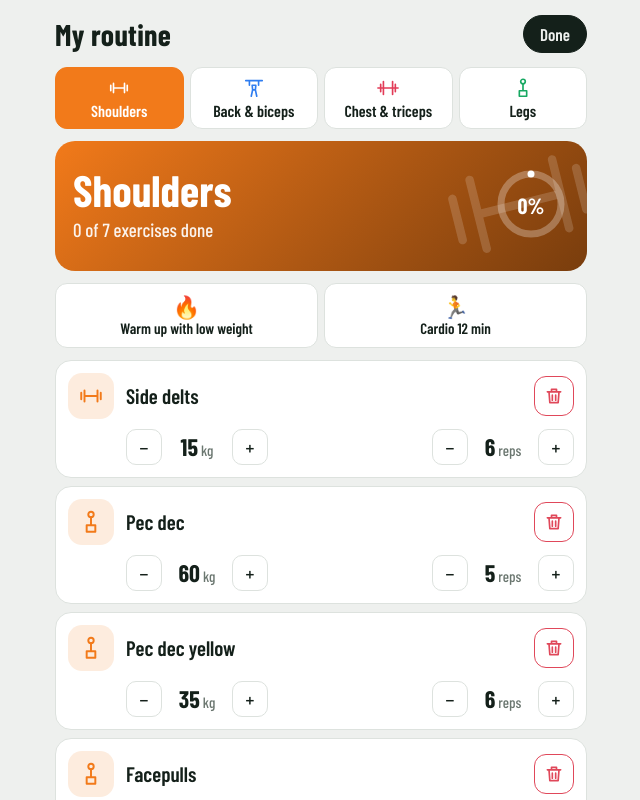
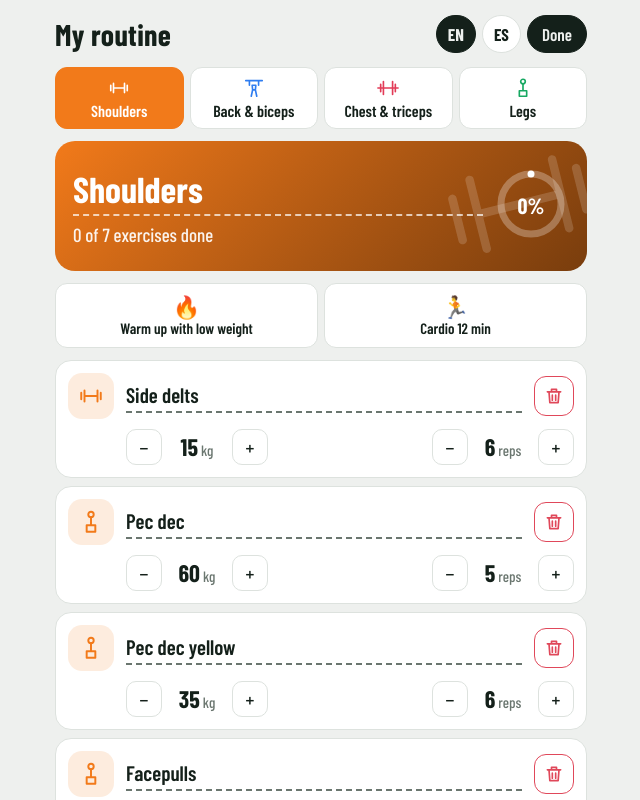
Before and after one commit to Martinsan14/GYM, a plain HTML site: page index.html in a window 1280 px wide. Both pictures are taken after a click on the button "Edit". Shown: the top 800 px of the page, without its empty margins (319-959 px from the left). Drawn offline with nearby package versions, Linux system fonts and the light colour scheme.

Commit message:
New
Updated HTML structure and styles for better layout and accessibility.

```diff
--- a/index.html
+++ b/index.html
@@ -1,4 +1,4 @@
-<!DOCTYPE html>
+ <!DOCTYPE html>
 <html lang="en">
 <head>
 <meta charset="utf-8">
@@ -15,19 +15,23 @@ html{scroll-padding-top:env(safe-area-inset-top,0px)}
 body{margin:0;background:var(--bg);color:var(--ink);font:17px/1.35 "Barlow Condensed","Arial Narrow",system-ui,sans-serif;max-width:560px;margin-inline:auto;padding:14px 14px 90px}
 button{cursor:pointer;font-family:inherit;color:inherit}
 button:focus-visible{outline:3px solid var(--g);outline-offset:2px}
-.top{display:flex;justify-content:space-between;align-items:center;margin-bottom:12px}
+.top{display:flex;justify-content:space-between;align-items:center;margin-bottom:12px;gap:8px}
 .top h1{margin:0;font-size:30px;font-weight:700;letter-spacing:.3px}
-.ed{padding:8px 16px;border-radius:20px;border:1px solid var(--line);background:var(--card);font-size:17px;font-weight:600}
-.ed[aria-pressed="true"]{background:var(--ink);color:var(--bg);border-color:var(--ink)}
+.acts{display:flex;gap:6px}
+.ed,.lg{padding:8px 14px;border-radius:20px;border:1px solid var(--line);background:var(--card);font-size:17px;font-weight:600}
+.lg{padding:8px 11px;font-weight:700}
+.ed[aria-pressed="true"],.lg[aria-pressed="true"]{background:var(--ink);color:var(--bg);border-color:var(--ink)}
 .tabs{display:grid;grid-template-columns:repeat(4,1fr);gap:6px;margin-bottom:12px}
 .tabs button{--g:#888;padding:9px 2px;border:1px solid var(--line);background:var(--card);border-radius:12px;font-size:16px;font-weight:600;line-height:1.1;display:flex;flex-direction:column;align-items:center;gap:3px}
 .tabs button svg{color:var(--g)}
 .tabs button[aria-selected="true"]{background:var(--g);border-color:var(--g);color:#fff}
 .tabs button[aria-selected="true"] svg{color:#fff}
-.hero{position:relative;overflow:hidden;border-radius:20px;padding:20px 18px;margin-bottom:12px;color:#fff;background:linear-gradient(135deg,var(--g),color-mix(in srgb,var(--g) 50%,#000));display:flex;align-items:center;justify-content:space-between;min-height:130px}
+.hero{position:relative;overflow:hidden;border-radius:20px;padding:20px 18px;margin-bottom:12px;color:#fff;background:linear-gradient(135deg,var(--g),color-mix(in srgb,var(--g) 50%,#000));display:flex;align-items:center;justify-content:space-between;gap:10px;min-height:130px}
 .hero .bg{position:absolute;right:-18px;top:-22px;opacity:.16;transform:rotate(-14deg)}
-.hero h2{margin:0;font-size:44px;line-height:.95;font-weight:700;position:relative}
-.hero p{margin:6px 0 0;font-size:19px;opacity:.92;position:relative}
+.hero .tx{flex:1;min-width:0;position:relative}
+.hero h2{margin:0;font-size:44px;line-height:.95;font-weight:700}
+.hero p{margin:6px 0 0;font-size:19px;opacity:.92}
+.gn{font:inherit;font-size:36px;font-weight:700;color:#fff;background:transparent;border:0;border-bottom:2px dashed rgba(255,255,255,.7);width:100%;padding:0;border-radius:0}
 .ring{position:relative;flex:none}
 .ring b{position:absolute;inset:0;display:grid;place-items:center;font-size:22px}
 .pre{display:flex;gap:6px;margin-bottom:12px}
@@ -39,6 +43,7 @@ button:focus-visible{outline:3px solid var(--g);outline-offset:2px}
 .row{display:flex;align-items:center;gap:12px}
 .badge{width:46px;height:46px;flex:none;border-radius:14px;display:grid;place-items:center;color:var(--g);background:color-mix(in srgb,var(--g) 14%,transparent)}
 .name{flex:1;font-size:21px;font-weight:600;line-height:1.1}
+.nm{flex:1;min-width:0;font:inherit;font-size:21px;font-weight:600;color:var(--ink);background:transparent;border:0;border-bottom:2px dashed var(--mute);padding:2px 0;border-radius:0}
 .chk{width:34px;height:34px;flex:none;border-radius:50%;border:2px solid var(--mute);background:transparent;display:grid;place-items:center;padding:0;font-size:18px}
 .on .chk{background:var(--g);border-color:var(--g);color:#fff}
 .del{width:40px;height:40px;flex:none;border-radius:12px;border:1px solid #e0485a;background:transparent;color:#e0485a;display:grid;place-items:center;padding:0}
@@ -55,76 +60,98 @@ button:focus-visible{outline:3px solid var(--g);outline-offset:2px}
 </style>
 </head>
 <body>
-<div class="top"><h1>My routine</h1><button class="ed" id="ed" aria-pressed="false">Edit</button></div>
+<div class="top"><h1 id="ttl">My routine</h1><div class="acts"><button class="lg" data-lang="en">EN</button><button class="lg" data-lang="es">ES</button><button class="ed" id="ed" aria-pressed="false">Edit</button></div></div>
 <div class="tabs" id="tabs" role="tablist"></div>
 <div id="hero"></div>
 <div class="pre" id="pre"></div>
 <div id="list"></div>
 <div id="foot"></div>
-<div class="toast" id="toast" role="status"><span>Exercise deleted</span><button id="undo">Undo</button></div>
+<div class="toast" id="toast" role="status"><span id="tmsg"></span><button id="undo">Undo</button></div>
 
 <script>
-var IC={d:'<path d="M3 9v6M6 7v10M18 7v10M21 9v6M6 12h12"/>',b:'<path d="M1 12h22M4 8v8M7 5v14M17 5v14M20 8v8"/>',m:'<circle cx="12" cy="5" r="2.5"/><path d="M12 7.5V15M8 15h8v6H8z"/>',p:'<path d="M3 4h18M7 4v5M17 4v5M10 9h4l-.5 5h-3zM10.5 14L9 21M13.5 14l1.5 7"/>',t:'<path d="M3 11h18M3 11l2 9M21 11l-2 9M8 11l1 9M16 11l-1 9M12 11v9"/>'};
+var IC={d:'<path d="M3 9v6M6 7v10M18 7v10M21 9v6M6 12h12"/>',b:'<path d="M1 12h22M4 8v8M7 5v14M17 5v14M20 8v8"/>',m:'<circle cx="12" cy="5" r="2.5"/><path d="M12 7.5V15M8 15h8v6H8z"/>',p:'<path d="M3 4h18M7 4v5M17 4v5M10 9h4l-.5 5h-3zM10.5 14L9 21M13.5 14l1.5 7"/>'};
 function svg(t,s,w){return '<svg viewBox="0 0 24 24" width="'+s+'" height="'+s+'" fill="none" stroke="currentColor" stroke-width="'+(w||1.8)+'" stroke-linecap="round" stroke-linejoin="round" aria-hidden="true">'+IC[t]+'</svg>'}
 var TRASH='<svg viewBox="0 0 24 24" width="20" height="20" fill="none" stroke="currentColor" stroke-width="2" stroke-linecap="round" stroke-linejoin="round" aria-hidden="true"><path d="M4 7h16M10 11v6M14 11v6M6 7l1 13h10l1-13M9 7V4h6v3"/></svg>';
+var T={
+en:{ttl:"My routine",edit:"Edit",done:"Done",warm:"Warm up with low weight",cardio:"Cardio 12 min",reset:"New workout",cleared:"Checkmarks cleared",add:"Add exercise",newEx:"New exercise",restore:"Restore ",deleted:" deleted",del:"Exercise deleted",undo:"Undo",empty:"No exercises left in this group.",bw:"bodyweight",lw:"Less weight",mw:"More weight",fr:"Fewer reps",mr:"More reps",dn:function(a,b){return a+" of "+b+" exercises done"}},
+es:{ttl:"Mi rutina",edit:"Editar",done:"Listo",warm:"Calentar con peso bajo",cardio:"Cardio 12 min",reset:"Nuevo entrenamiento",cleared:"Marcas borradas",add:"Añadir ejercicio",newEx:"Nuevo ejercicio",restore:"Restaurar ",deleted:" eliminados",del:"Ejercicio eliminado",undo:"Deshacer",empty:"No quedan ejercicios en este grupo.",bw:"peso corporal",lw:"Menos peso",mw:"Más peso",fr:"Menos reps",mr:"Más reps",dn:function(a,b){return a+" de "+b+" ejercicios hechos"}}
+};
 var G=[
-{n:"Shoulders",c:"#f27a1a",i:"d",e:[["Side delts",15,6,"d"],["Pec dec",60,5,"m"],["Pec dec yellow",35,6,"m"],["Facepulls",60,5,"m"],["Forearms arms",10,5,"d"],["Rear delt barbell",25,6,"b"],["Rear delt dumbbell",12.5,12,"d"]]},
-{n:"Back & biceps",c:"#2f7df0",i:"p",e:[["Pull ups",null,4,"p"],["Pull ups close grip",null,4,"p"],["Pulldown mag",55,7,"m"],["Row",40,11,"m"],["Lat pulldown barbell",65,4,"m"],["Lat pulldown square",60,4,"m"],["Lat pulldown wider grip",40,8,"m"],["Preacher curl machine",35,3,"m"],["Barbell biceps curl",30,5,"b"],["Hammer curl",15,4,"d"],["Lower back",17.5,3,"m"]]},
-{n:"Chest & triceps",c:"#e23b57",i:"b",e:[["Pec dec",65,5,"m"],["Seated bench press",35,6,"m"],["Manual bench press",27.5,3,"d"],["Inclined bench press (7-4)",7.5,5,"d"],["Triceps pulley",70,2,"m"],["Triceps pulley 2",40,5,"m"]]},
-{n:"Legs",c:"#17a862",i:"m",e:[["Glute isolator",45,6,"m"],["Leg curl",60,6,"m"],["Single-leg curl (manual)",25,4,"d"],["Single-leg quads",50,5,"m"],["Quads",75,6,"m"],["Seated calf raise",50,5,"m"]]}
+{n:"Shoulders",s:"Hombros",c:"#f27a1a",i:"d",e:[["Side delts",15,6,"d","Deltoides laterales"],["Pec dec",60,5,"m","Pec dec"],["Pec dec yellow",35,6,"m","Pec dec amarillo"],["Facepulls",60,5,"m","Facepulls"],["Forearms arms",10,5,"d","Antebrazos"],["Rear delt barbell",25,6,"b","Deltoide posterior barra"],["Rear delt dumbbell",12.5,12,"d","Deltoide posterior mancuernas"]]},
+{n:"Back & biceps",s:"Espalda y bíceps",c:"#2f7df0",i:"p",e:[["Pull ups",null,4,"p","Dominadas"],["Pull ups close grip",null,4,"p","Dominadas agarre cerrado"],["Pulldown mag",55,7,"m","Pulldown mag"],["Row",40,11,"m","Remo"],["Lat pulldown barbell",65,4,"m","Jalón al pecho barra"],["Lat pulldown square",60,4,"m","Jalón al pecho cuadrado"],["Lat pulldown wider grip",40,8,"m","Jalón agarre ancho"],["Preacher curl machine",35,3,"m","Curl predicador máquina"],["Barbell biceps curl",30,5,"b","Bíceps con barra"],["Hammer curl",15,4,"d","Martillo"],["Lower back",17.5,3,"m","Lumbares"]]},
+{n:"Chest & triceps",s:"Pecho y tríceps",c:"#e23b57",i:"b",e:[["Pec dec",65,5,"m","Pec dec"],["Seated bench press",35,6,"m","Press de banca sentado"],["Manual bench press",27.5,3,"d","Press de banca manual"],["Inclined bench press (7-4)",7.5,5,"d","Press inclinado (7-4)"],["Triceps pulley",70,2,"m","Polea tríceps"],["Triceps pulley 2",40,5,"m","Polea tríceps 2"]]},
+{n:"Legs",s:"Piernas",c:"#17a862",i:"m",e:[["Glute isolator",45,6,"m","Glúteo aislado"],["Leg curl",60,6,"m","Curl femoral"],["Single-leg curl (manual)",25,4,"d","Curl femoral individual (manual)"],["Single-leg quads",50,5,"m","Cuádriceps individual"],["Quads",75,6,"m","Cuádriceps"],["Seated calf raise",50,5,"m","Pantorrillas sentado"]]}
 ];
-var PRE=[["🔥","Warm up with low weight"],["🏃","Cardio 12 min"]];
-var S={tab:0,w:{},r:{},d:{},p:{},x:{}},edit=false,last=null,tt=null;
-try{var raw=localStorage.getItem("gym-v2")||localStorage.getItem("gym-v1");if(raw){var o=JSON.parse(raw);if(o&&typeof o==="object"){S.tab=o.tab||0;S.w=o.w||{};S.r=o.r||{};S.d=o.d||{};S.p=o.p||{};S.x=o.x||{};}}}catch(e){}
-function save(){try{localStorage.setItem("gym-v2",JSON.stringify(S));}catch(e){}}
+var S={tab:0,w:{},r:{},d:{},p:{},x:{},nm:{},gn:{},add:{},lang:(navigator.language||"en").slice(0,2)==="es"?"es":"en"},edit=false,last=null,tt=null;
+try{var raw=localStorage.getItem("gym-v3")||localStorage.getItem("gym-v2")||localStorage.getItem("gym-v1");if(raw){var o=JSON.parse(raw);if(o&&typeof o==="object"){["w","r","d","p","x","nm","gn","add"].forEach(function(f){if(o[f]&&typeof o[f]==="object")S[f]=o[f];});S.tab=o.tab||0;if(o.lang==="es"||o.lang==="en")S.lang=o.lang;}}}catch(e){}
+function save(){try{localStorage.setItem("gym-v3",JSON.stringify(S));}catch(e){}}
+function L(){return T[S.lang]}
+function esc(s){return String(s).replace(/&/g,"&amp;").replace(/"/g,"&quot;").replace(/</g,"&lt;").replace(/>/g,"&gt;")}
 function key(t,i){return t+"-"+i}
-function kg(t,i){var k=key(t,i);return k in S.w?S.w[k]:G[t].e[i][1]}
-function rp(t,i){var k=key(t,i);return k in S.r?S.r[k]:G[t].e[i][2]}
-function fmt(x){return String(x)}
+function list(t){return G[t].e.concat(S.add[t]||[])}
+function nameOf(t,i){var k=key(t,i);if(k in S.nm)return S.nm[k];var e=list(t)[i];return S.lang==="es"&&e[4]?e[4]:e[0]}
+function gname(t){return t in S.gn?S.gn[t]:(S.lang==="es"?G[t].s:G[t].n)}
+function kg(t,i){var k=key(t,i);return k in S.w?S.w[k]:list(t)[i][1]}
+function rp(t,i){var k=key(t,i);return k in S.r?S.r[k]:list(t)[i][2]}
+function renderTabs(){var t=S.tab;document.getElementById("tabs").innerHTML=G.map(function(x,i){return '<button style="--g:'+x.c+'" role="tab" aria-selected="'+(i===t)+'" data-tab="'+i+'">'+svg(x.i,22)+esc(gname(i))+'</button>'}).join("")}
 function render(){
- var t=S.tab,g=G[t],h="",vis=0,gd=0,gone=0;
+ var t=S.tab,g=G[t],l=L(),h="",vis=0,gd=0,gone=0,ls=list(t);
  document.body.style.setProperty("--g",g.c);
- document.getElementById("tabs").innerHTML=G.map(function(x,i){return '<button style="--g:'+x.c+'" role="tab" aria-selected="'+(i===t)+'" data-tab="'+i+'">'+svg(x.i,22)+x.n+'</button>'}).join("");
- g.e.forEach(function(e,i){
+ document.documentElement.lang=S.lang;
+ document.getElementById("ttl").textContent=l.ttl;
+ document.title=l.ttl;
+ renderTabs();
+ ls.forEach(function(e,i){
   var k=key(t,i);
   if(S.x[k]){gone++;return;}
   vis++;
-  var on=S.d[k],w=kg(t,i),r=rp(t,i);
+  var on=S.d[k],w=kg(t,i),r=rp(t,i),nm=esc(nameOf(t,i));
   if(on)gd++;
-  h+='<div class="ex '+(on&&!edit?'on':'')+'"><div class="row"><div class="badge">'+svg(e[3],26)+'</div><span class="name">'+e[0]+'</span>';
-  h+=edit?'<button class="del" data-del="'+i+'" aria-label="Delete '+e[0]+'">'+TRASH+'</button>':'<button class="chk" data-done="'+i+'" aria-label="Done: '+e[0]+'" aria-pressed="'+!!on+'">'+(on?'✓':'')+'</button>';
+  h+='<div class="ex '+(on&&!edit?'on':'')+'"><div class="row"><div class="badge">'+svg(e[3],26)+'</div>';
+  h+=edit?'<input class="nm" data-nm="'+i+'" value="'+nm+'" aria-label="Name">':'<span class="name">'+nm+'</span>';
+  h+=edit?'<button class="del" data-del="'+i+'" aria-label="Delete">'+TRASH+'</button>':'<button class="chk" data-done="'+i+'" aria-label="Done" aria-pressed="'+!!on+'">'+(on?'✓':'')+'</button>';
   h+='</div><div class="ctl">';
-  if(w!==null){h+='<div class="st"><button data-w="'+i+'" data-d="-2.5" aria-label="Less weight">−</button><b>'+fmt(w)+'<small> kg</small></b><button data-w="'+i+'" data-d="2.5" aria-label="More weight">+</button></div>';}
-  else{h+='<div class="st"><b><small>bodyweight</small></b></div>';}
-  h+='<div class="st"><button data-r="'+i+'" data-d="-1" aria-label="Fewer reps">−</button><b>'+r+'<small> reps</small></b><button data-r="'+i+'" data-d="1" aria-label="More reps">+</button></div></div></div>';
+  if(w!==null){h+='<div class="st"><button data-w="'+i+'" data-d="-2.5" aria-label="'+l.lw+'">−</button><b>'+w+'<small> kg</small></b><button data-w="'+i+'" data-d="2.5" aria-label="'+l.mw+'">+</button></div>';}
+  else{h+='<div class="st"><b><small>'+l.bw+'</small></b></div>';}
+  h+='<div class="st"><button data-r="'+i+'" data-d="-1" aria-label="'+l.fr+'">−</button><b>'+r+'<small> reps</small></b><button data-r="'+i+'" data-d="1" aria-label="'+l.mr+'">+</button></div></div></div>';
  });
- if(!vis)h='<div class="empty">No exercises left in this group.</div>';
+ if(!vis)h='<div class="empty">'+l.empty+'</div>';
  document.getElementById("list").innerHTML=h;
  var pct=vis?gd/vis:0,C=2*Math.PI*30;
- document.getElementById("hero").innerHTML='<div class="hero"><span class="bg">'+svg(g.i,170,1.2)+'</span><div><h2>'+g.n+'</h2><p>'+gd+' of '+vis+' exercises done</p></div><div class="ring"><svg width="76" height="76" viewBox="0 0 76 76"><circle cx="38" cy="38" r="30" fill="none" stroke="rgba(255,255,255,.28)" stroke-width="7"/><circle cx="38" cy="38" r="30" fill="none" stroke="#fff" stroke-width="7" stroke-linecap="round" stroke-dasharray="'+(C*pct)+' '+C+'" transform="rotate(-90 38 38)"/></svg><b>'+Math.round(pct*100)+'%</b></div></div>';
+ var title=edit?'<input class="gn" data-gn="1" value="'+esc(gname(t))+'" aria-label="Name">':'<h2>'+esc(gname(t))+'</h2>';
+ document.getElementById("hero").innerHTML='<div class="hero"><span class="bg">'+svg(g.i,170,1.2)+'</span><div class="tx">'+title+'<p>'+l.dn(gd,vis)+'</p></div><div class="ring"><svg width="76" height="76" viewBox="0 0 76 76"><circle cx="38" cy="38" r="30" fill="none" stroke="rgba(255,255,255,.28)" stroke-width="7"/><circle cx="38" cy="38" r="30" fill="none" stroke="#fff" stroke-width="7" stroke-linecap="round" stroke-dasharray="'+(C*pct)+' '+C+'" transform="rotate(-90 38 38)"/></svg><b>'+Math.round(pct*100)+'%</b></div></div>';
+ var PRE=[["🔥",l.warm],["🏃",l.cardio]];
  document.getElementById("pre").innerHTML=PRE.map(function(p,i){var on=S.p[i];return '<button class="'+(on?'on':'')+'" data-pre="'+i+'" aria-pressed="'+!!on+'"><span class="em">'+p[0]+'</span>'+p[1]+'</button>'}).join("");
  var f="";
- if(edit&&gone)f+='<button class="btn" id="restore">Restore '+gone+' deleted</button>';
- if(!edit)f+='<button class="btn" id="reset">New workout</button>';
+ if(edit){f+='<button class="btn" id="add">'+l.add+'</button>';if(gone)f+='<button class="btn" id="restore">'+l.restore+gone+l.deleted+'</button>';}
+ else f+='<button class="btn" id="reset">'+l.reset+'</button>';
  document.getElementById("foot").innerHTML=f;
- var ed=document.getElementById("ed");ed.textContent=edit?"Done":"Edit";ed.setAttribute("aria-pressed",edit);
+ var ed=document.getElementById("ed");ed.textContent=edit?l.done:l.edit;ed.setAttribute("aria-pressed",edit);
+ document.querySelectorAll(".lg").forEach(function(b){b.setAttribute("aria-pressed",b.dataset.lang===S.lang)});
 }
-function toast(){var el=document.getElementById("toast");el.classList.add("show");clearTimeout(tt);tt=setTimeout(function(){el.classList.remove("show");last=null;},5000);}
+function toast(msg,undo){var el=document.getElementById("toast");document.getElementById("tmsg").textContent=msg;var u=document.getElementById("undo");u.style.display=undo?"":"none";u.textContent=L().undo;el.classList.add("show");clearTimeout(tt);tt=setTimeout(function(){el.classList.remove("show");last=null;},undo?5000:2000);}
 document.addEventListener("click",function(ev){
  var b=ev.target.closest("button");if(!b)return;
  var t=S.tab,d=b.dataset;
- if(d.tab!==undefined){S.tab=+d.tab;}
+ if(d.lang!==undefined){S.lang=d.lang;}
+ else if(d.tab!==undefined){S.tab=+d.tab;}
  else if(b.id==="ed"){edit=!edit;document.getElementById("toast").classList.remove("show");}
  else if(d.pre!==undefined){S.p[d.pre]=!S.p[d.pre];}
  else if(d.done!==undefined){var k=key(t,d.done);S.d[k]=!S.d[k];}
  else if(d.w!==undefined){S.w[key(t,d.w)]=Math.max(0,kg(t,+d.w)+parseFloat(d.d));}
  else if(d.r!==undefined){S.r[key(t,d.r)]=Math.max(1,rp(t,+d.r)+parseInt(d.d,10));}
- else if(d.del!==undefined){var kk=key(t,d.del);S.x[kk]=true;last=kk;toast();}
+ else if(d.del!==undefined){var kk=key(t,d.del);S.x[kk]=true;last=kk;toast(L().del,true);}
  else if(b.id==="undo"){if(last){delete S.x[last];last=null;}document.getElementById("toast").classList.remove("show");}
+ else if(b.id==="add"){var n=L().newEx;S.add[t]=(S.add[t]||[]).concat([[n,20,8,"d",n]]);}
  else if(b.id==="restore"){Object.keys(S.x).forEach(function(k){if(k.indexOf(t+"-")===0)delete S.x[k];});}
- else if(b.id==="reset"){S.d={};S.p={};}
+ else if(b.id==="reset"){S.d={};S.p={};toast(L().cleared,false);}
  else return;
  save();render();
+});
+document.addEventListener("change",function(ev){
+ var el=ev.target,d=el.dataset,t=S.tab;
+ if(d.nm!==undefined){var v=el.value.trim(),k=key(t,d.nm);if(v){S.nm[k]=v;}else{delete S.nm[k];el.value=nameOf(t,+d.nm);}save();}
+ else if(d.gn!==undefined){var g=el.value.trim();if(g){S.gn[t]=g;}else{delete S.gn[t];el.value=gname(t);}save();renderTabs();}
 });
 render();
 </script>
```
